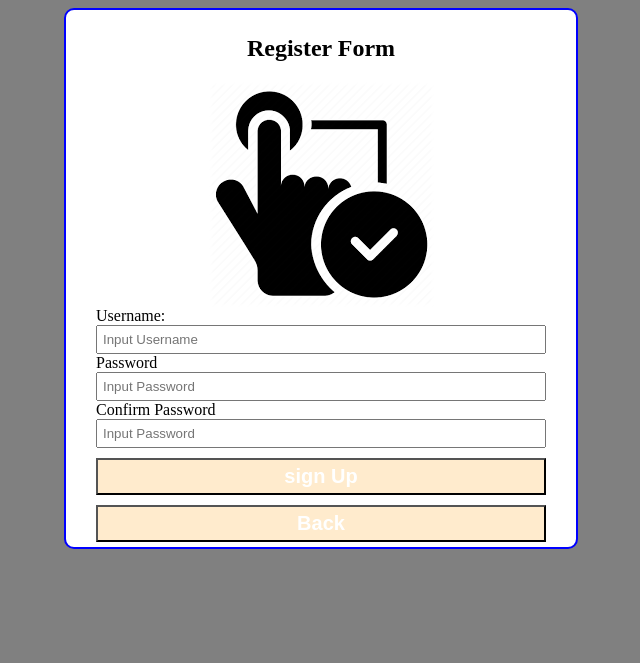
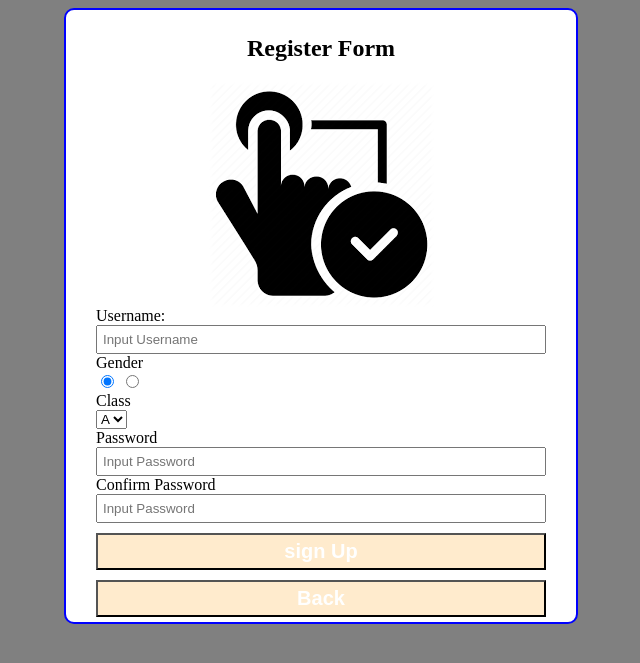
Before and after one commit to nweerakeshara/PHP-based-simple-user-system, a PHP site: page /register.php in a window 1280 px wide. Shown: the top 663 px of the page, without its empty margins (319-959 px from the left). Run offline with PHP 8.4, Linux system fonts and the light colour scheme.

Commit message:
modified

```diff
--- a/register.php
+++ b/register.php
@@ -23,9 +23,19 @@
 
             <label>Username:</label><br>
             <input class="inputvalues" name="un" type="text" placeholder="Input Username" required><br>
-            <label>Password</label>
+            <label>Gender</label><br>
+            <input class="inputgender" name ="gender" type="radio" value="Male" placeholder="Male" checked required>
+            <input class="inputgender" name ="gender" type="radio" value="Female" placeholder="Female" required><br>
+
+            <label>Class</label><br>
+            <select class="qual" name="qual">
+                <option value="A">A</option>
+                <option value="B">B</option>
+            </select><br>
+
+            <label>Password</label><br>
             <input class="inputvalues" name ="pw" type="password" placeholder="Input Password" required><br>
-            <label>Confirm Password</label>
+            <label>Confirm Password</label><br>
             <input class="inputvalues" name="cpw" type="password" placeholder="Input Password" required><br>
             <input id="signupbtn" name="signupbtn" type="submit" value="sign Up"><br>
             <a href="index.php"> <input id="backbtn" type="button" value="Back"> </a><br>
@@ -38,6 +48,8 @@
                     $un = $_POST['un'];
                     $pw = $_POST['pw'];
                     $cpw = $_POST['cpw'];
+                    $gender = $_POST['gender'];
+                    $qual = $_POST['qual'];
 
                     if($pw == $cpw){
                         $query="select * from users where username ='$un'";
@@ -47,7 +59,7 @@
                          echo'<script type="text/javascript"> alert("User already exsist")</script>';
                         }
                         else{
-                             $query="insert into users values('$un','$pw')";
+                             $query="insert into users values('$un','$pw', '$gender','$qual')";
                              $query_run = mysqli_query($con,$query);
 
                             if($query_run){
```
